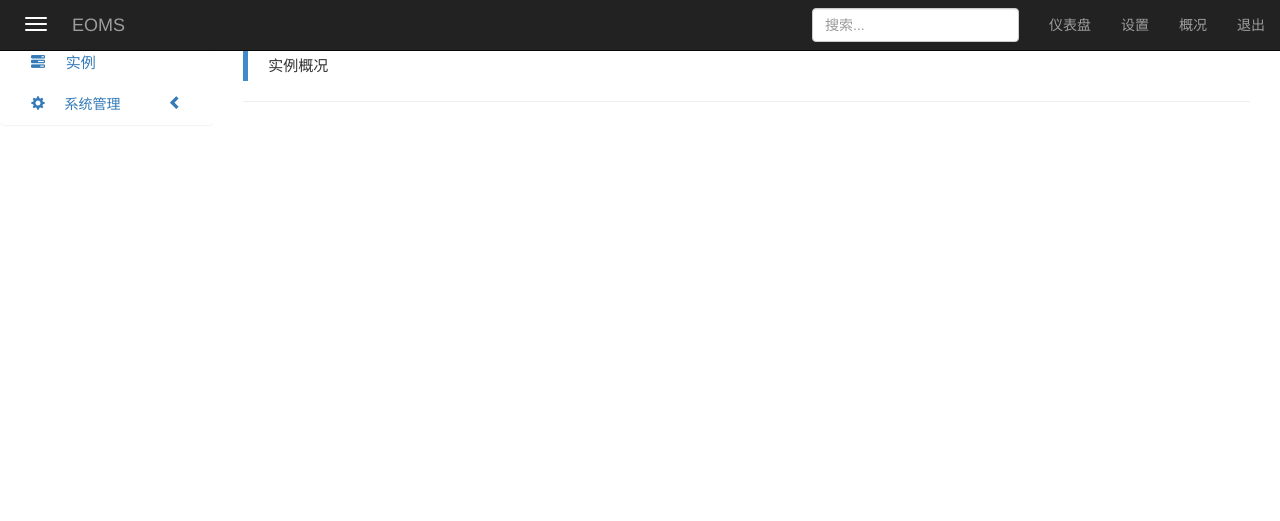
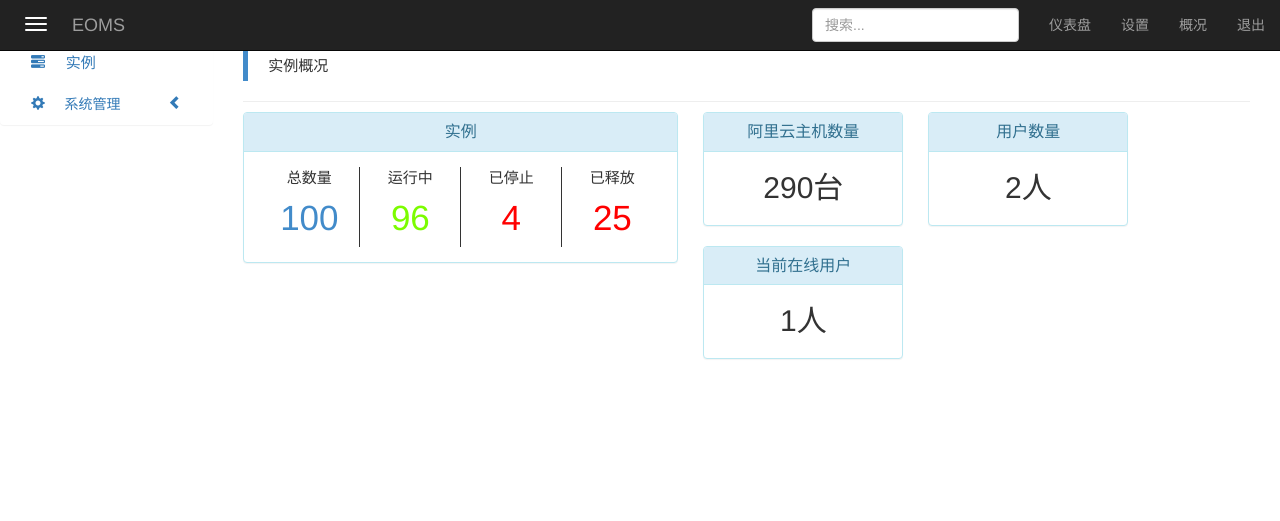
Before and after one commit to Asa6/EOMS, a Django app: template templates/admin.html in a window 1280 px wide. Shown: the top 521 px of the page. Run offline with Django 3.2, Linux system fonts and the light colour scheme; the template is opened without the code that fills it, so the values that code supplies are empty; some libraries are stand-ins or nearby versions.

Commit message:
DashBoard:    持续充实dashboard内容

```diff
--- a/templates/admin.html
+++ b/templates/admin.html
@@ -36,7 +36,92 @@
             </div>
 
 
-            <div id="main" style="width: 600px;height:400px; margin-top: 20px"></div>
+            <div style="float:left;text-align:center; vertical-align:middle" class="panel panel-info">
+                <div class="panel-heading">
+                    <h3 class="panel-title">实例</h3>
+                </div>
+                <div class="panel-body">
+                    <div style="float: left;width: 100px;">
+                        <div style="margin-bottom: 5px;font-size: 15px">总数量</div>
+                        <span style="font-size: 35px;color: #428bca">100</span>
+                    </div>
+
+                    <div style="float: left;">
+
+                        <table width="1" border="1" bordercolor="#333333" height="80px" frame=rhs>
+                            <tr>
+                                <td style="border:none"></td>
+                            </tr>
+                        </table>
+
+                    </div>
+
+
+                    <div style="float: left;width: 100px;">
+                        <div style="margin-bottom: 5px;font-size: 15px">运行中</div>
+                        <span style="font-size: 35px; color: lawngreen;">96</span>
+                    </div>
+
+                    <div style="float: left;">
+
+                        <table width="1" border="1" bordercolor="#333333" height="80px" frame=rhs>
+                            <tr>
+                                <td style="border:none"></td>
+                            </tr>
+                        </table>
+
+                    </div>
+
+                    <div style="float: left;width: 100px;">
+                        <div style="margin-bottom: 5px;font-size: 15px">已停止</div>
+                        <span style="font-size: 35px; color: red;">4</span>
+                    </div>
+
+                    <div style="float: left;">
+
+                       <table width="1" border="1" bordercolor="#333333" height="80px" frame=rhs>
+                            <tr>
+                                <td style="border:none"></td>
+                            </tr>
+                        </table>
+
+                    </div>
+
+                    <div style="float: left;width: 100px;">
+                        <div style="margin-bottom: 5px;font-size: 15px">已释放</div>
+                        <span style="font-size: 35px; color: red;">25</span>
+                    </div>
+                </div>
+            </div>
+
+            <div style="float:left;margin-left: 25px;width: 200px;text-align:center; vertical-align:middle"
+                 class="panel panel-info">
+                <div class="panel-heading">
+                    <h3 class="panel-title">阿里云主机数量</h3>
+                </div>
+                <div style="font-size: 30px;" class="panel-body">290台</div>
+            </div>
+
+            <div style="float:left;margin-left: 25px;width: 200px;text-align:center; vertical-align:middle"
+                 class="panel panel-info">
+                <div class="panel-heading">
+                    <h3 class="panel-title">用户数量</h3>
+                </div>
+                <div style="font-size: 30px;" class="panel-body">2人</div>
+            </div>
+
+            <div style="float:left;margin-left: 25px;width: 200px;text-align:center; vertical-align:middle"
+                 class="panel panel-info">
+                <div class="panel-heading">
+                    <h3 class="panel-title">当前在线用户</h3>
+                </div>
+                <div style="font-size: 30px;" class="panel-body">1人</div>
+            </div>
+
+
+            <div style="clear:both;"></div>
+
+            <div id="main" style="width: 600px;height:400px; margin-top: 50px"></div>
 
 
             {#            <div class="panel-group" id="accordion">#}
```
Also changed, not shown: templates/hosts.html (+22 -10 lines).
